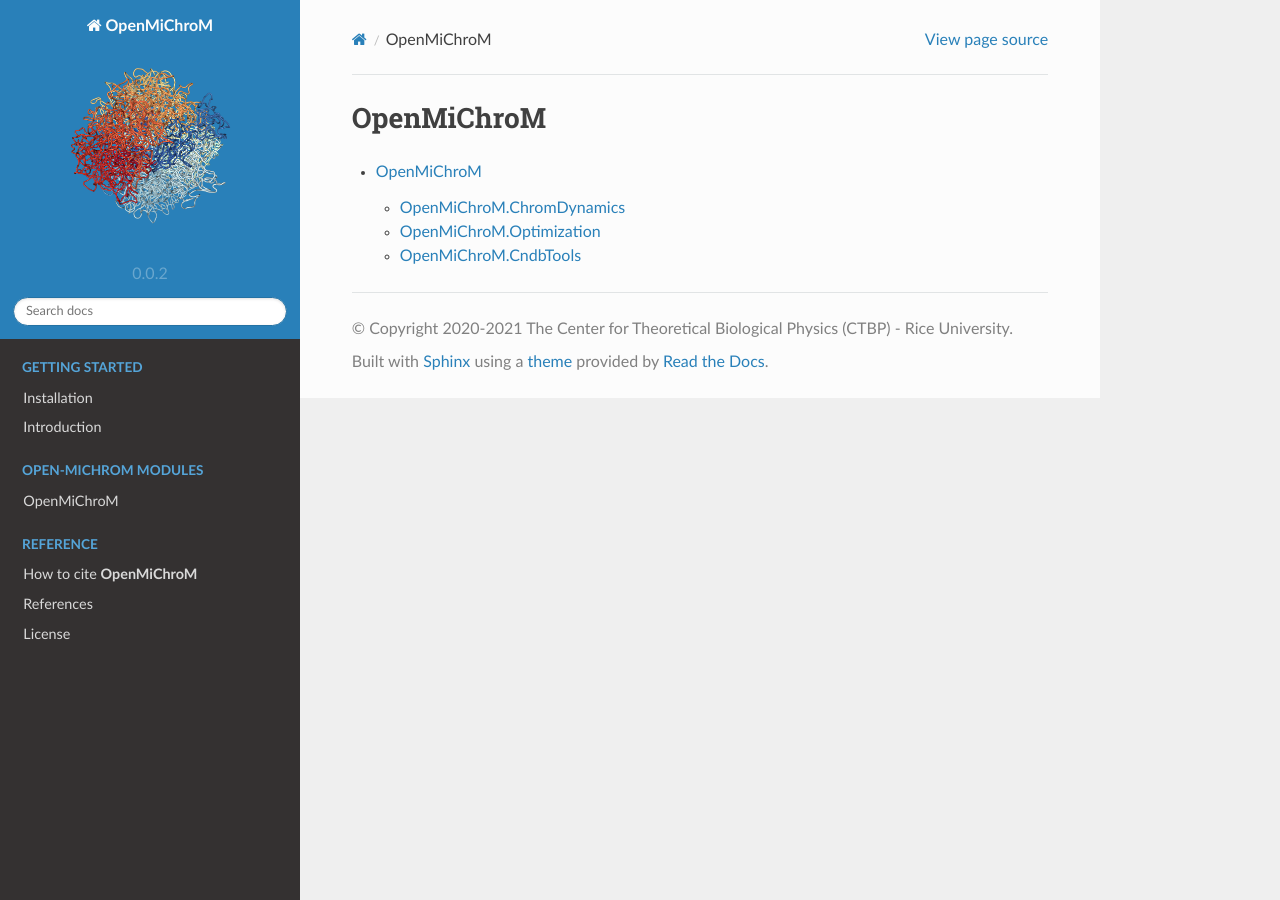
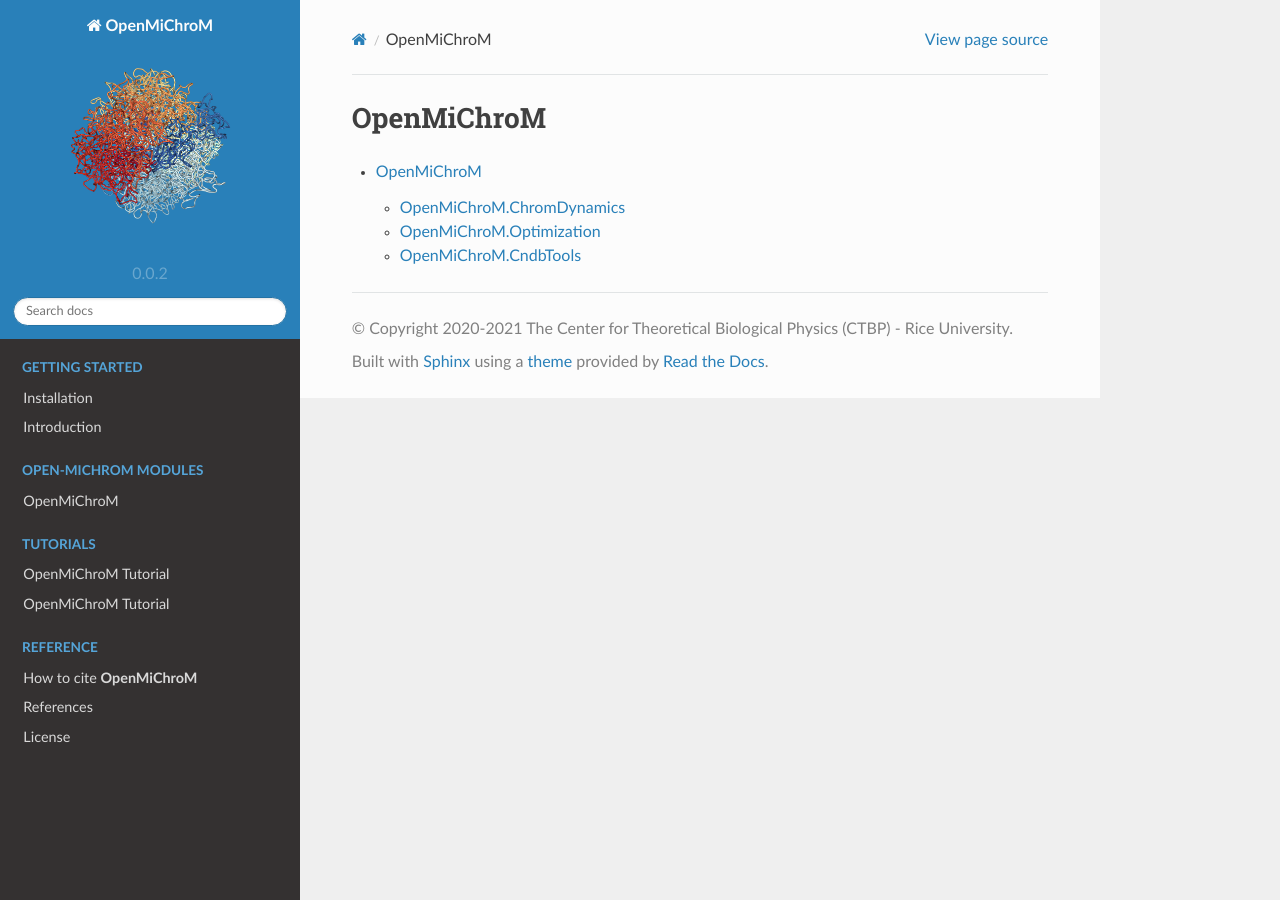
Before and after one commit to junioreif/OpenMiChroM, a Sphinx documentation site: the page built from docs/source/modules.rst, in a window 1280 px wide. Built offline with Sphinx 7.4.7 and the Read the Docs theme 2.0.0, drawn with Linux system fonts in a browser that asks for light colours; pages that are not in the unit, such as notebooks, are missing from menus.

Commit message:
Update index.rst

```diff
--- a/docs/source/index.rst
+++ b/docs/source/index.rst
@@ -18,8 +18,8 @@ Table of Contents
    :maxdepth: 2
    :caption: Tutorials
 
-   Tutorials/single_chain
-   Tutorials/multi_chains
+   Tutorials/Tutorial_Single_Chromosome
+   Tutorials/Tutorial_Multiple_Chromosomes
 
 .. toctree::
    :maxdepth: 2
```
